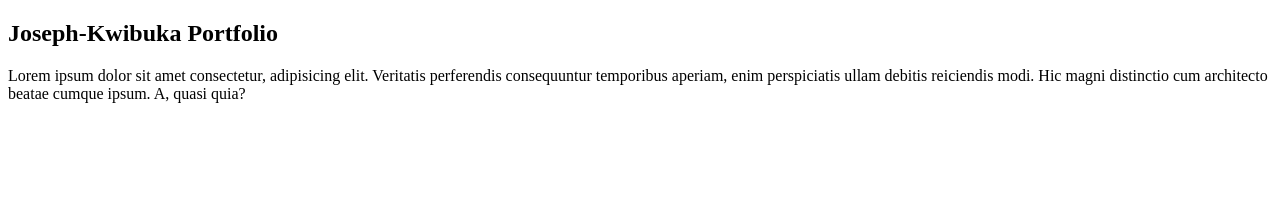
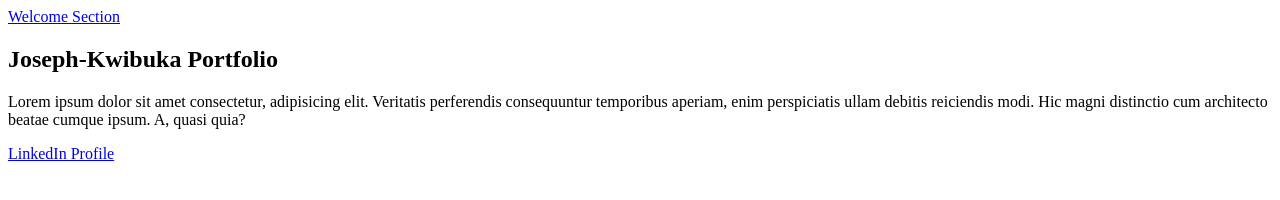
Before and after one commit to Kwentsir/Joseph-Kwibuka, a plain HTML site: page index.html in a window 1280 px wide. Drawn offline with Linux system fonts and the light colour scheme.

Commit message:
Added nav bar

```diff
--- a/index.html
+++ b/index.html
@@ -7,6 +7,9 @@
   </head>
 
   <body>
+  <nav id="navbar">
+    <a href="#welcome-section">Welcome Section</a>
+  </nav>
     <section id="welcome-section">
       <h1>Joseph-Kwibuka Portfolio</h1>
     </section>
@@ -17,7 +20,9 @@
         debitis reiciendis modi. Hic magni distinctio cum architecto beatae
         cumque ipsum. A, quasi quia?
       </p>
+      <a href="https://www.linkedin.com/in/josephkwentsir/">LinkedIn Profile</a>
     </section>
+
 
     <script src="https://cdn.freecodecamp.org/testable-projects-fcc/v1/bundle.js"></script>
 
```
